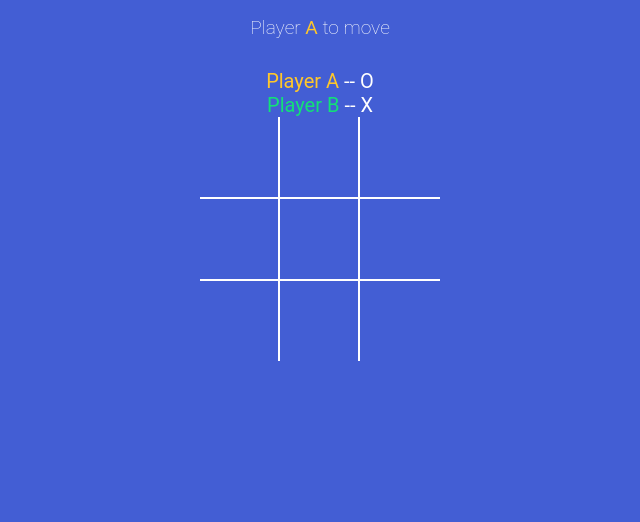
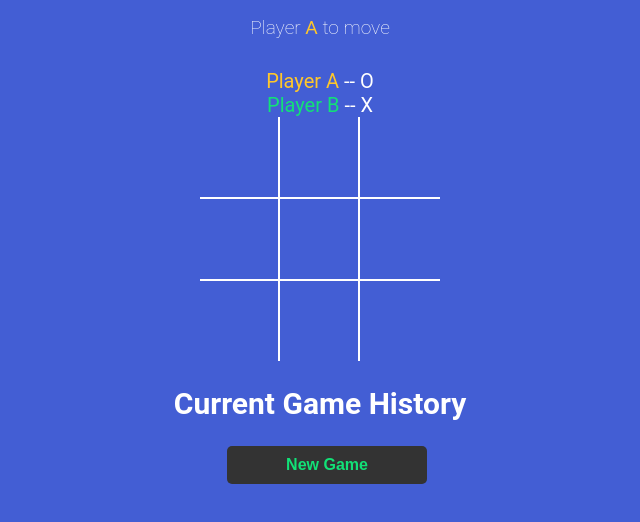
Before and after one commit to Inam2806/ticktactoe, a React (Vite) app: page / in a window 1280 px wide. Shown: the top 522 px of the page, without its empty margins (320-960 px from the left). Built offline with nearby package versions, Linux system fonts and the light colour scheme.

Commit message:
added game history

```diff
--- a/src/App.jsx
+++ b/src/App.jsx
@@ -2,39 +2,71 @@ import './style.scss';
 import { useState } from 'react';
 import Board from './components/board';
 import StatusMessage from './components/statusmessage';
+import History from './components/History';
 import { calculateWinner } from './winner';
 function App() {
-  const [square, setSquare] = useState(Array(9).fill(null));
-  const [isXNext, setIsXNext] = useState(false);
+  const [history, setHistory] = useState([
+    { square: Array(9).fill(null), isXNext: false },
+  ]);
+  const [currentMove, setcurrentMove] = useState(0);
 
-  const winner = calculateWinner(square);
+  const gamingBoard = history[currentMove];
+
+  const winner = calculateWinner(gamingBoard.square);
+
+  console.log({ history, currentMove });
 
   const hangleSquareclick = clickPosition => {
     // null, 'X', 'O'
-    if (square[clickPosition] || winner) {
+    if (gamingBoard.square[clickPosition] || winner) {
       return; // help of lock X change nhi kar sakte
     }
-    setSquare(currentSquare => {
-      return currentSquare.map((squareValue, position) => {
-        if (clickPosition === position) {
-          return isXNext ? 'X' : 'O';
+    setHistory(currentHistory => {
+      const isTraversing = currentMove + 1 !== currentHistory.length;
+
+      const lastGamingState = isTraversing
+        ? currentHistory[currentMove]
+        : currentHistory[currentHistory.length - 1];
+
+      const nextSquaresState = lastGamingState.square.map(
+        (squareValue, position) => {
+          if (clickPosition === position) {
+            return lastGamingState.isXNext ? 'X' : 'O';
+          }
+          return squareValue;
         }
-        return squareValue;
+      );
+      const base = isTraversing
+        ? currentHistory.slice(0, currentHistory.indexOf(lastGamingState) + 1)
+        : currentHistory;
+      return base.concat({
+        square: nextSquaresState,
+        isXNext: !lastGamingState.isXNext,
       });
     });
-    setIsXNext(currentIsXNext => !currentIsXNext);
+    setcurrentMove(move => move + 1);
+  };
+
+  //use in history
+  const moveTo = move => {
+    setcurrentMove(move);
   };
 
   return (
     <div className="app">
-      <StatusMessage winner={winner} isXNext={isXNext} square={square} />
-      <h10>
+      <StatusMessage winner={winner} gamingBoard={gamingBoard} />
+      <h8>
         <span className="text-orange">Player A</span> -- O
-      </h10>
-      <h10>
+      </h8>
+      <h8>
         <span className="text-green">Player B</span> -- X
-      </h10>
-      <Board square={square} hangleSquareclick={hangleSquareclick} />
+      </h8>
+      <Board
+        square={gamingBoard.square}
+        hangleSquareclick={hangleSquareclick}
+      />
+      <h2>Current Game History</h2>
+      <History history={history} moveTo={moveTo} currentMove={currentMove} />
     </div>
   );
 }
--- /dev/null
+++ b/src/components/History.jsx
@@ -0,0 +1,21 @@
+const History = ({ history, moveTo, currentMove }) => {
+  return (
+    <div className="history-wrapper">
+      <ul className="history">
+        {history.map((_, index) => (
+          <li key={index}>
+            <button
+              type="button"
+              className={`btn-move ${currentMove === index ? 'active' : ''}`}
+              onClick={() => moveTo(index)}
+            >
+              {index === 0 ? 'New Game' : `Go to move #${index}`}
+            </button>
+          </li>
+        ))}
+      </ul>
+    </div>
+  );
+};
+
+export default History;
--- a/src/components/statusmessage.jsx
+++ b/src/components/statusmessage.jsx
@@ -1,4 +1,5 @@
-const StatusMessage = ({ winner, isXNext, square }) => {
+const StatusMessage = ({ winner, gamingBoard }) => {
+  const { square, isXNext } = gamingBoard;
   const noMoveLeft = square.every(squareValue => squareValue != null);
   const nextplayer = isXNext ? 'B' : 'A';
 
--- a/src/style.scss
+++ b/src/style.scss
@@ -32,39 +32,6 @@ button {
 
 .text-orange {
   color: $orange;
-}
-
-.history-wrapper {
-  width: 300px;
-  text-align: center;
-  margin-bottom: 20px;
-  .history {
-    display: inline-block;
-    padding: 0;
-    margin: 0;
-    li {
-      list-style: none;
-      text-align: left;
-      &:before {
-        content: '';
-        border-radius: 50%;
-        display: inline-block;
-        height: 5px;
-        width: 5px;
-        background-color: $green;
-        margin-right: 4px;
-        margin-bottom: 1px;
-      }
-
-      .btn-move {
-        color: #fff;
-        &.active {
-          font-weight: bold;
-          color: $green;
-        }
-      }
-    }
-  }
 }
 
 .status-message {
@@ -235,3 +202,67 @@ button {
     background-color: darken($orange, 10%);
   }
 }
+
+/* History Cool Styles */
+.history-wrapper {
+  width: 300px;
+  text-align: center;
+  margin-bottom: 20px;
+
+  .history {
+    display: inline-block;
+    padding: 0;
+    margin: 0;
+
+    li {
+      list-style: none;
+      text-align: left;
+      position: relative;
+      padding-left: 14px;
+      margin-bottom: 8px;
+      &:before {
+        content: '';
+        border-radius: 50%;
+        display: inline-block;
+        height: 5px;
+        width: 5px;
+        margin-right: 4px;
+        position: absolute;
+        top: 50%;
+        transform: translateY(-50%);
+      }
+      .btn-move {
+        background-color: #333;
+        color: #fff;
+        border: none;
+        padding: 10px 20px;
+        border-radius: 5px;
+        font-size: 16px;
+        cursor: pointer;
+        display: block;
+        margin: 0;
+        width: 200px;
+        margin-bottom: 5px;
+
+        &:hover {
+          background-color: #555;
+        }
+
+        &:focus {
+          outline: none;
+        }
+
+        &:active {
+          background-color: #111;
+        }
+
+        &.active {
+          font-weight: bold;
+          color: $green;
+        }
+      }
+    }
+  }
+}
+
+/* History end */
```
